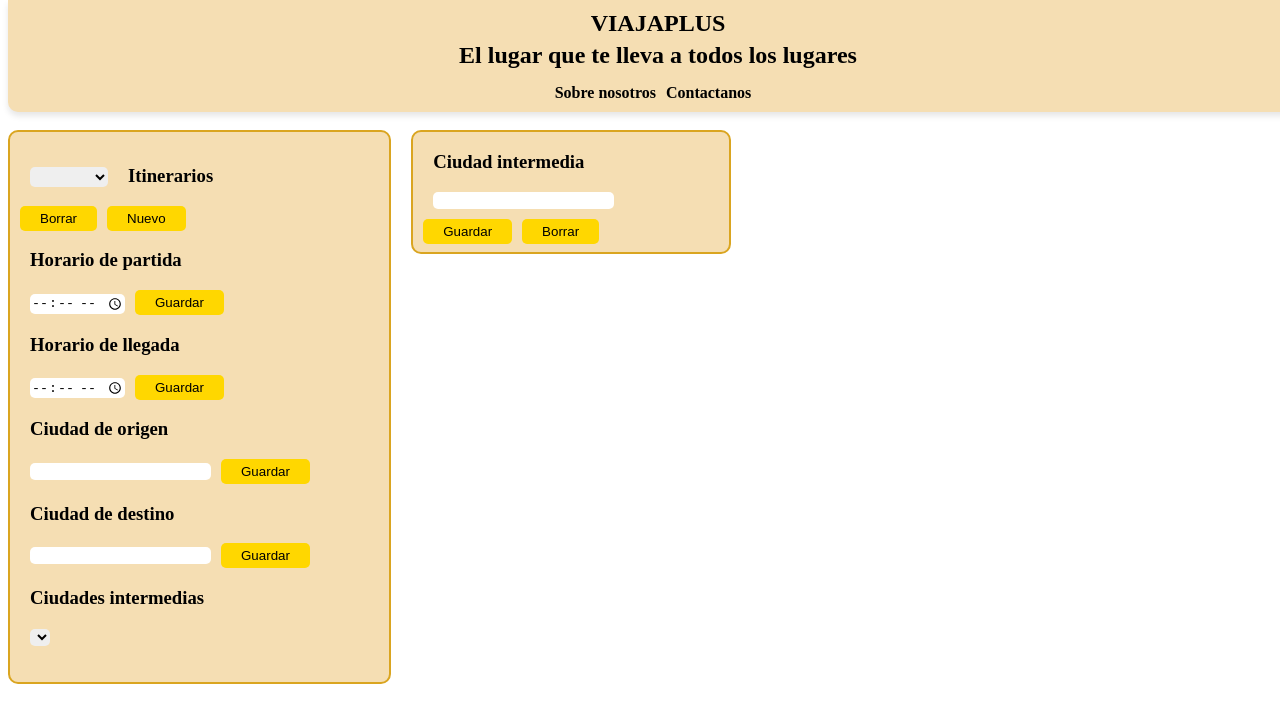
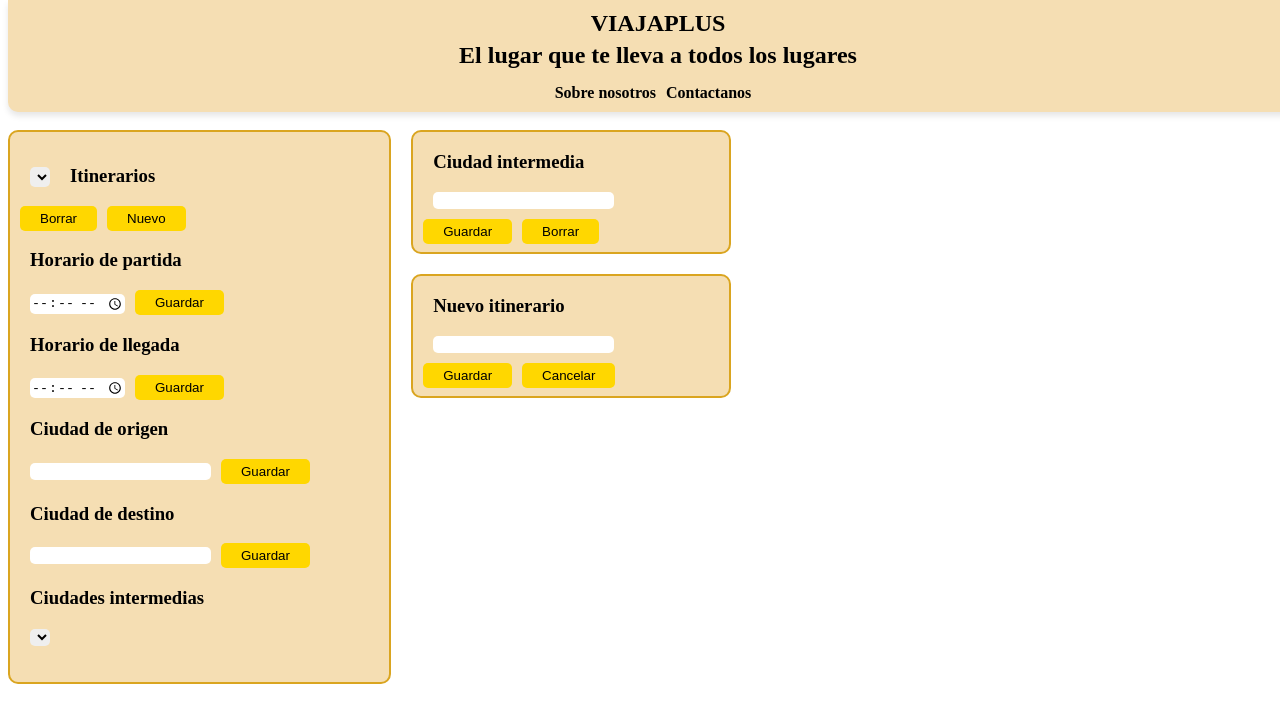
Before and after one commit to ZalazarFernando/ViajaPlus, an Angular app: page /itinerary-maintenance in a window 1280 px wide. Both pictures are taken after a click on the button "Nuevo". Shown: the top 722 px of the page. Built offline with nearby package versions, Linux system fonts and the light colour scheme.

Commit message:
itinerary-maintenance view improvement

```diff
--- a/src/app/administratio/itinerary-maintenance/itinerary-maintenance.component.css
+++ b/src/app/administratio/itinerary-maintenance/itinerary-maintenance.component.css
@@ -31,16 +31,21 @@
         border-radius: 5px;
     }
 
-    #frame-add-midway-city{
+    #add-info{
+        width: 25%;
+    }
+
+    .frame-add{
         background-color: #F5DEB3;
         border: 2px solid #DAA520;
         border-radius: 10px;
-        width: 25%;
+        width: 100%;
         height: 120px;
         margin-left: 20px;
+        margin-bottom: 20px;
     }
 
-    #container-btn-frame-add-midway{
+    .container-btn-frame-add{
         margin-top: 10px;
     }
 
--- a/src/app/administratio/itinerary-maintenance/itinerary-maintenance.component.html
+++ b/src/app/administratio/itinerary-maintenance/itinerary-maintenance.component.html
@@ -2,15 +2,22 @@
     <div id="info-container">
 
         <div id="available-itineraries">
-            <select id="select-itinerary" [(ngModel)]="itinerary_select" class="info-input">
-                <option value="example"
+            <select id="select-itinerary" [(ngModel)]="itinerarySelected" class="info-input">
+                <option value="{{itinerary}}" [(ngModel)]="itinerarySelected"
                 *ngFor="let itinerary of itineraries;">{{itinerary}}</option>
             </select>
             <h3 id="text-itineraries" class="info-input">Itinerarios</h3>
         </div>
         <div id="container-btn-itinerary">
-            <button id="btn-delete-itinerary" class="button-modify-info">Borrar</button>
-            <button id="btn-new-itinerary" class="button-modify-info">Nuevo</button>
+            <button
+                id="btn-delete-itinerary"
+                class="button-modify-info"
+                [disabled]="!isModified"
+                (click)="onDelete(0)">Borrar</button>
+            <button
+                id="btn-new-itinerary"
+                class="button-modify-info"
+                (click)="onNewItinerary()">Nuevo</button>
         </div>
 
         <h3 class="info-input">Horario de partida</h3>
@@ -20,12 +27,12 @@
             id="departure-time"
             class="info-input"
             [(ngModel)]="departureTime"
-            (change)="onDepartureTimeChange()">
+            (change)="onChange()">
             <button
                 id="btn-save-departure-time"
                 class="button-modify-info"
                 [disabled]="!isModified"
-                (click)="onSave(false)">Guardar</button>
+                (click)="onSave(0)">Guardar</button>
 
         <h3 class="info-input">Horario de llegada</h3>
         <input
@@ -34,12 +41,12 @@
             id="arrival-time"
             class="info-input"
             [(ngModel)]="arrivalTime"
-            (change)="onDepartureTimeChange()">
+            (change)="onChange()">
             <button
                 id="btn-save-arrival-time"
                 class="button-modify-info"
                 [disabled]="!isModified"
-                (click)="onSave(false)">Guardar</button>
+                (click)="onSave(0)">Guardar</button>
 
         <h3 class="info-input">Ciudad de origen</h3>
         <input
@@ -48,12 +55,12 @@
             id="departure-city"
             class="info-input"
             [(ngModel)]="departureCity"
-            (change)="onDepartureTimeChange()">
+            (change)="onChange()">
             <button
                 id="btn-save-departure-city"
                 class="button-modify-info"
                 [disabled]="!isModified"
-                (click)="onSave(false)">Guardar</button>
+                (click)="onSave(0)">Guardar</button>
 
         <h3 class="info-input">Ciudad de destino</h3>
         <input
@@ -62,12 +69,12 @@
             id="arrival-city"
             class="info-input"
             [(ngModel)]="arrivalCity"
-            (change)="onDepartureTimeChange()">
+            (change)="onChange()">
             <button
                 id="btn-save-arrival-city"
                 class="button-modify-info"
                 [disabled]="!isModified"
-                (click)="onSave(false)">Guardar</button>
+                (click)="onSave(0)">Guardar</button>
 
         <h3 id="text-midway" class="info-input">Ciudades intermedias</h3>
         <select id="select-midway" class="info-input">
@@ -76,7 +83,8 @@
         </select>
     </div>
 
-    <div id="frame-add-midway-city">
+    <div id="add-info" >
+        <div id="frame-add-midway-city" class="frame-add">
             <h3 class="info-input">Ciudad intermedia</h3>
             <input
                 type="text"
@@ -84,18 +92,41 @@
                 id="midway-city"
                 class="info-input"
                 [(ngModel)]="midwayCity"
-            (change)="onDepartureTimeChange()">
-        <div id="container-btn-frame-add-midway">
+                (change)="onChange()">
+            <div id="container-btn-frame-add-midway" class="container-btn-frame-add">
                 <button
-                id="btn-save-arrival-city"
+                    id="btn-save-midway-city"
                     class="button-modify-info"
                     [disabled]="!isModified"
-                (click)="onSave(true)">Guardar</button>
+                    (click)="onSave(1)">Guardar</button>
                 <button
-                id="btn-save-arrival-city"
+                    id="btn-delete-midway-city"
                     class="button-modify-info"
                     [disabled]="!isModified"
                     (click)="onDelete(1)">Borrar</button>
             </div>
         </div>
+
+        <div id="frame-add-itinerary" class="frame-add" *ngIf="showAddItinerary">
+            <h3 class="info-input">Nuevo itinerario</h3>
+            <input
+                type="text"
+                name="new-itinerary"
+                id="new-itinerary"
+                class="info-input"
+                [(ngModel)]="newItinerary"
+                (change)="onChange()">
+            <div id="container-btn-frame-add-itinerary" class="container-btn-frame-add">
+                <button
+                    id="btn-save-new-itinerary"
+                    class="button-modify-info"
+                    [disabled]="!isModified"
+                    (click)="onSave(2)">Guardar</button>
+                <button
+                    id="btn-cancel-new-itinerary"
+                    class="button-modify-info"
+                    (click)="onCancelnewItinerary()">Cancelar</button>
+            </div>
+        </div>
+    </div>
 </section>
--- a/src/app/administratio/itinerary-maintenance/itinerary-maintenance.component.ts
+++ b/src/app/administratio/itinerary-maintenance/itinerary-maintenance.component.ts
@@ -12,35 +12,48 @@ import { FormsModule } from '@angular/forms';
   styleUrl: './itinerary-maintenance.component.css'
 })
 export class ItineraryMaintenanceComponent {
-  itineraries: any[] = ['example1', 'example2', 'example3'];
+  itineraries: any[] = [];
   midwayCities: any[]  = [];
 
-  itinerary_select: string="";
   departureTime: Time | null = null;
   arrivalTime: Time | null = null;
   departureCity: string="";
   arrivalCity: string="";
+
+  itinerarySelected: string="";
   midwayCity: string="";
+  newItinerary: string="";
 
   isModified: boolean = false; //tiene que ser un array de booleans
+  showAddItinerary: boolean = false;
 
-  onDepartureTimeChange() {
+  onChange() {
     this.isModified = true;
   }
 
-  onSave(verify: boolean) {
-    this.isModified = false; // Reseteamos la bandera ya que se ha guardado
-    if(verify){
+  onSave(value: number) {
+    if(value === 0){
+      this.isModified = false; // Reseteamos la bandera ya que se ha guardado
+    }
+    else if(value === 1){
       if(this.midwayCities.findIndex(ciudad => ciudad === this.midwayCity) === -1){
         this.midwayCities.push(this.midwayCity);
         this.midwayCity = "";
       }
     }
+    else if(value === 2){
+      this.itineraries.push(this.newItinerary);
+      this.newItinerary = "";
+    }
   }
 
   onDelete(value: number){
     if(value === 0){
-
+      if(this.itineraries.findIndex(ciudad => ciudad === this.itinerarySelected) !== -1){
+        this.itineraries.splice(this.itineraries.findIndex(ciudad => ciudad === this.itinerarySelected),1);
+        this.isModified = false;
+        console.log(this.itineraries);
+      }
     }
     else if(value === 1){
       if(this.midwayCities.findIndex(ciudad => ciudad === this.midwayCity) !== -1){
@@ -51,13 +64,28 @@ export class ItineraryMaintenanceComponent {
     }
   }
 
+  onNewItinerary(){
+    this.showAddItinerary = true;
+  }
+  onCancelnewItinerary(){
+    this.showAddItinerary = false;
+  }
+
   //getters y setters
   get getItinerarySelect(){
-      return this.itinerary_select;
+      return this.itinerarySelected;
   }
 
   set setItinerarySelect(value: string){
-    this.itinerary_select = value;
+    this.itinerarySelected = value;
+  }
+
+  get getNewItinerary(){
+    return this.newItinerary;
+  }
+
+  set setNewItinerary(value: string){
+    this.newItinerary = value;
   }
 
   get getDepartureTime(){
```
Lines whose indentation alone changed are shown as unchanged.
